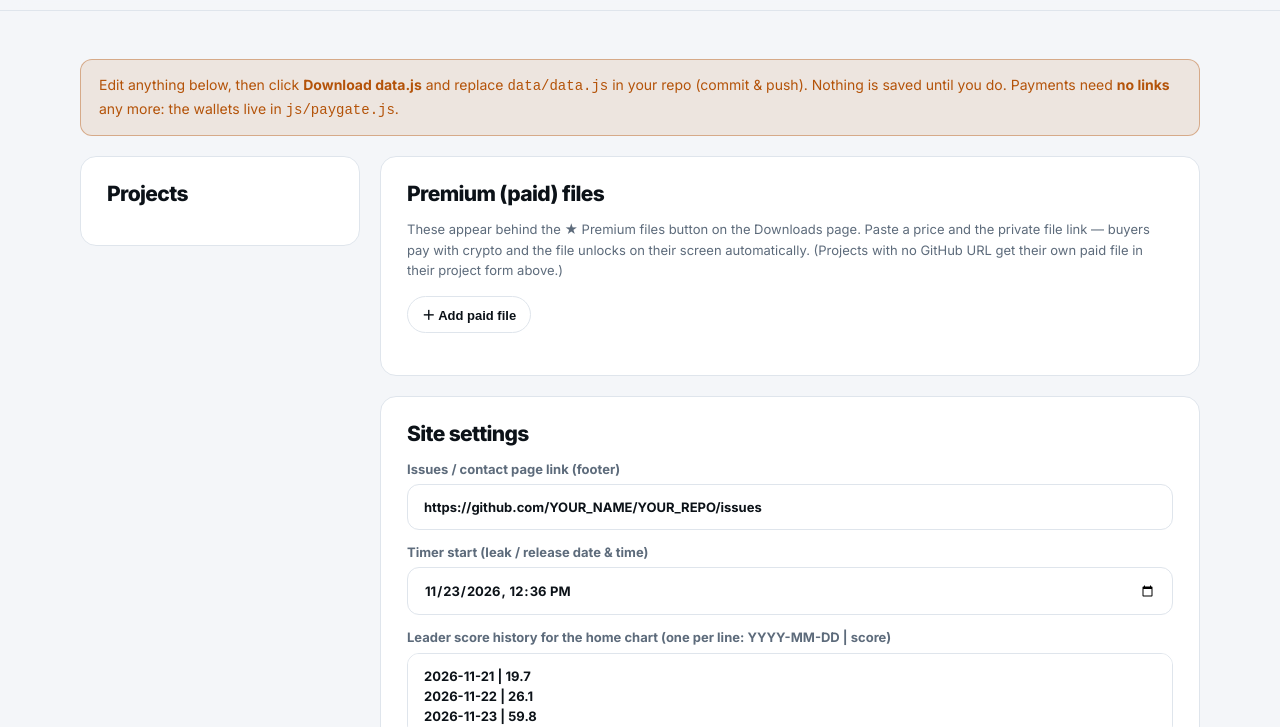
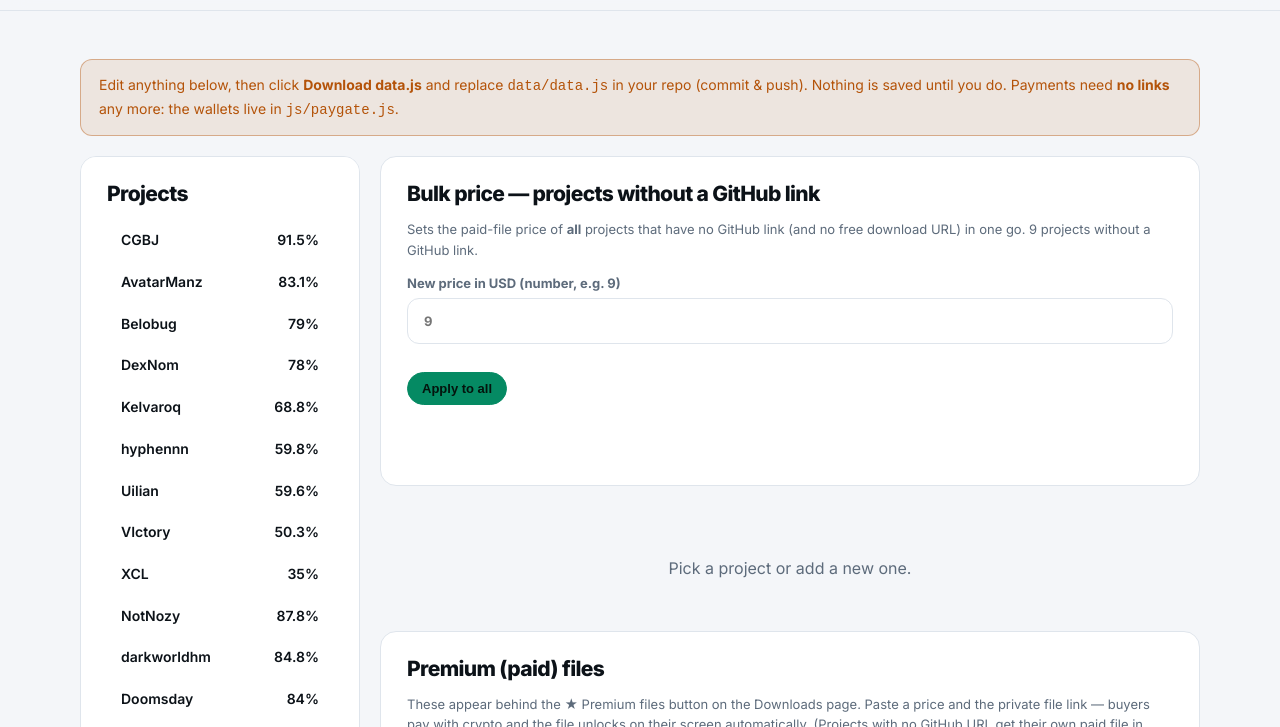
Before and after one commit to RecompWatch/RecompWatch, a plain HTML site: page rw-1edb0dacd2a9669707-panel.html in a window 1280 px wide. Shown: the part 54-781 px from the top of the page. Drawn offline with Linux system fonts and the light colour scheme.

Commit message:
Add files via upload

```diff
--- a/rw-1edb0dacd2a9669707-panel.html
+++ b/rw-1edb0dacd2a9669707-panel.html
@@ -4,7 +4,7 @@
 <script src="data/data.js"></script>
 <header class="nav"><div class="wrap"><a class="brand" href="index.html">← Back to site</a><nav class="links"><button class="btn sm" id="add">＋ Add project</button><button class="btn sm pri" id="dl">⬇ Download data.js</button></nav></div></header>
 <main class="wrap sec"><div class="note">Edit anything below, then click <b>Download data.js</b> and replace <code>data/data.js</code> in your repo (commit &amp; push). Nothing is saved until you do. Payments need <b>no links</b> any more: the wallets live in <code>js/paygate.js</code>.</div>
-<div class="adm"><div class="box list"><h3>Projects</h3><div id="pl"></div></div><div><div id="fm"></div>
+<div class="adm"><div class="box list"><h3>Projects</h3><div id="pl"></div></div><div><div class="box"><h3>Bulk price — projects without a GitHub link</h3><p class="by">Sets the paid-file price of <b>all</b> projects that have no GitHub link (and no free download URL) in one go. <span id="bcount"></span>.</p><div class="f"><label>New price in USD (number, e.g. 9)<input id="bprice" type="number" min="0.01" step="0.01" inputmode="decimal" placeholder="9"></label><p><button type="button" class="btn sm pri" id="bgo">Apply to all</button></p><p class="by" id="bmsg"></p></div></div><div id="fm"></div>
 <div class="box"><h3>Premium (paid) files</h3><p class="by">These appear behind the ★ Premium files button on the Downloads page. Paste a price and the private file link — buyers pay with crypto and the file unlocks on their screen automatically. (Projects with no GitHub URL get their own paid file in their project form above.)</p><div id="paid"></div><p><button class="btn sm" id="addpaid">＋ Add paid file</button></p></div>
 <div class="box"><h3>Site settings</h3><div class="f">
 <label>Issues / contact page link (footer)<input id="iss" placeholder="https://github.com/YOU/REPO/issues"></label>
```
